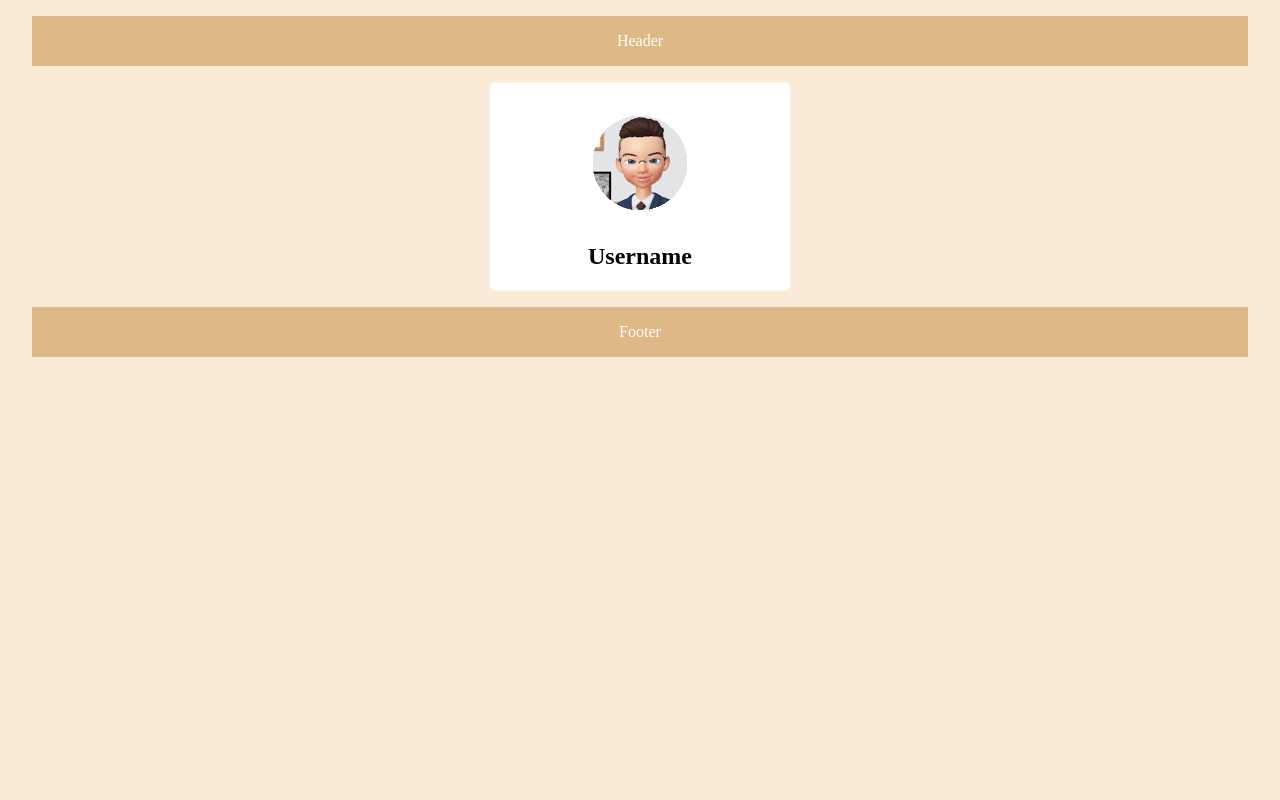
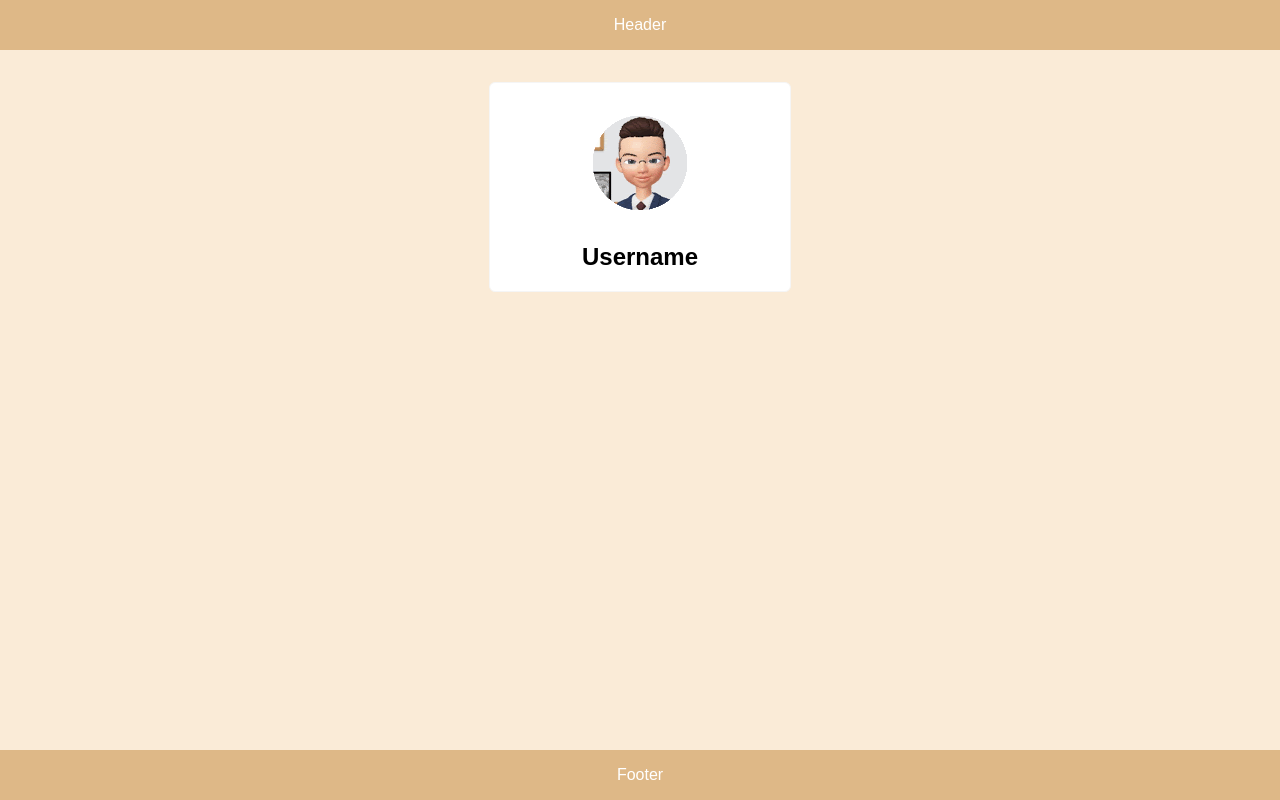
Before and after one commit to alasari42/my-repo-from-remote, a PHP site: page / in a window 1280 px wide. Run offline with PHP 8.4, Linux system fonts and the light colour scheme.

Commit message:
update syle part #body, #profile-container, #footer, #header

```diff
--- a/css/style.css
+++ b/css/style.css
@@ -1,6 +1,10 @@
 body {
-    margin: 1rem;
+    width: 100%;
+    height: 100%;
+    margin: 0px;
+    padding: 0px;
     background-color: antiquewhite;
+    font-family: Arial, Helvetica, sans-serif;
  }
 
  #profile-container{
@@ -10,8 +14,7 @@ body {
     border-radius: 6px;
 
     display: block;
-    margin-left: auto;
-    margin-right: auto;
+    margin: 2rem auto;
 
  }
 
@@ -32,19 +35,22 @@ body {
 }
 
 #footer {
+    width: 100%;
     height: 50px;
     line-height: 50px;
     background-color: burlywood;
     text-align: center;
     color: white;
-    margin: 1rem;
+    position: absolute;
+    bottom: 0;
 }
 
 #header {
+    width: 100%;
     height: 50px;
     line-height: 50px;
     background-color: burlywood;
     text-align: center;
     color: white;
-    margin: 1rem;
- }
+
+}
```
